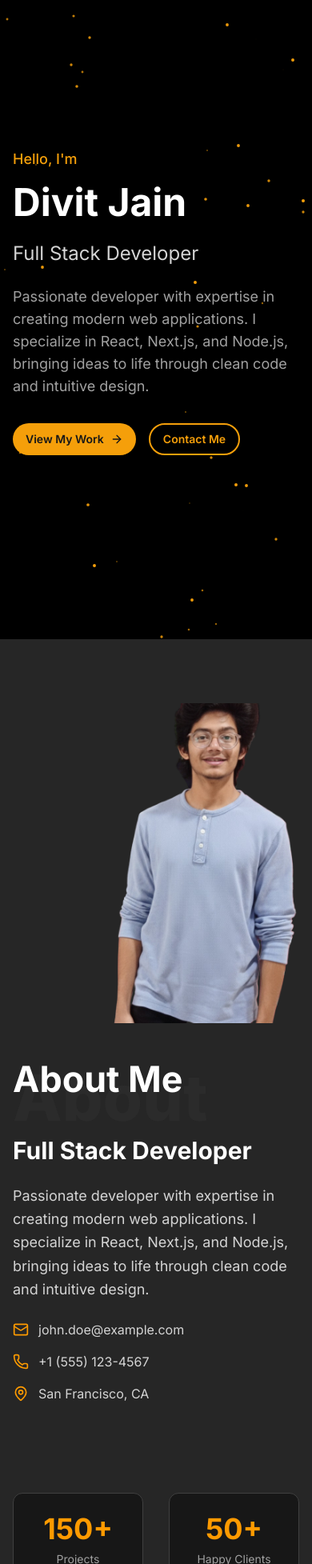
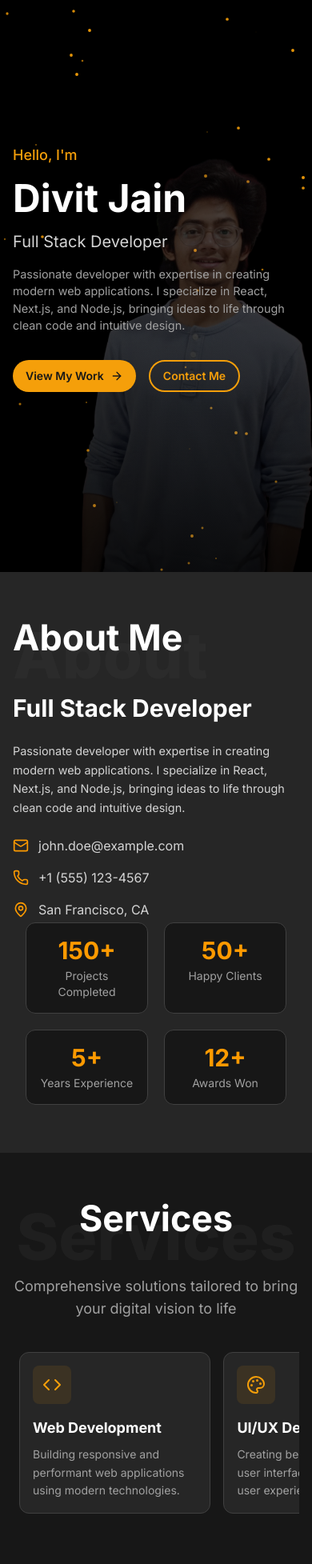
Before and after one commit to DivitJain26/divit-portfolio, a Next.js app: page / in a window 390 px wide. Shown: the part 45-2000 px from the top of the page at 80% size. Built offline with nearby package versions, Linux system fonts and the light colour scheme.

Commit message:
device switch

```diff
--- a/src/components/sections/AboutSection.tsx
+++ b/src/components/sections/AboutSection.tsx
@@ -4,26 +4,27 @@ import { motion } from 'framer-motion';
 import { Mail, MapPin, Phone } from 'lucide-react';
 import { personalInfo, stats } from '@/src/lib/portfolio-data';
 import { SectionHeading } from '@/src/components/ui/SectionHeading';
+import { StatCard } from '@/src/components/ui/StatCard';
 
 export function AboutSection() {
   return (
-    <section id="about" className="py-20 bg-neutral-800">
+    <section id="about" className="py-15 bg-neutral-800">
       <div className="max-w-7xl mx-auto px-4 sm:px-6 lg:px-8">
 
 
-        <div className="grid md:grid-cols-2 gap-12 items-center mb-20">
+        <div className="grid md:grid-cols-2 gap-12 items-stretch mb-1 md:mb-20">
           <motion.div
             initial={{ opacity: 0, x: -50 }}
             whileInView={{ opacity: 1, x: 0 }}
             viewport={{ once: true }}
             transition={{ duration: 0.6 }}
-            className="relative"
+            className="relative hidden md:block"
           >
-            <div className="relative w-full h-[400px] rounded-2xl overflow-hidden">
+            <div className="relative w-full h-[480px] rounded-2xl overflow-hidden">
               <img
                 src={personalInfo.avatar}
                 alt={personalInfo.name}
-                className="w-full h-full object-cover"
+                className="w-full h-full object-cover object-[center_10%]"
               />
               <div className="absolute inset-0 from-neutral-900/60 to-transparent"></div>
             </div>
@@ -44,6 +45,7 @@ export function AboutSection() {
             whileInView={{ opacity: 1, x: 0 }}
             viewport={{ once: true }}
             transition={{ duration: 0.6 }}
+            className="flex flex-col justify-between h-full"
           >
             <SectionHeading
               backgroundText="About"
@@ -54,10 +56,10 @@ export function AboutSection() {
             <h3 className="text-3xl font-bold text-white mb-6">
               {personalInfo.title}
             </h3>
-            <p className="text-neutral-300 text-lg mb-6 leading-relaxed">
-              {personalInfo.bio}
+            <p className="text-neutral-300 text-[0.9rem] md:text-lg mb-6 leading-relaxed">
+              {personalInfo.about}
             </p>
-            <div className="space-y-4 mb-8">
+            <div className="space-y-4">
               <div className="flex items-center gap-3 text-neutral-300">
                 <Mail className="text-amber-500" size={20} />
                 <span>{personalInfo.email}</span>
@@ -79,27 +81,15 @@ export function AboutSection() {
           whileInView={{ opacity: 1, y: 0 }}
           viewport={{ once: true }}
           transition={{ duration: 0.6 }}
-          className="grid grid-cols-2 md:grid-cols-4 gap-8"
+          className="grid grid-cols-2 md:grid-cols-4 gap-5 md:gap-8 px-4 md:px-2"
         >
           {stats.map((stat, index) => (
-            <motion.div
+            <StatCard
               key={stat.label}
-              initial={{ opacity: 0, scale: 0.5 }}
-              whileInView={{ opacity: 1, scale: 1 }}
-              viewport={{ once: true }}
-              transition={{ duration: 0.5, delay: index * 0.1 }}
-              className="text-center p-6 bg-neutral-900 rounded-xl border border-neutral-700 hover:border-amber-500 transition-colors"
-            >
-              <motion.div
-                className="text-4xl font-bold text-amber-500 mb-2"
-                initial={{ opacity: 0 }}
-                whileInView={{ opacity: 1 }}
-                viewport={{ once: true }}
-              >
-                {stat.value}+
-              </motion.div>
-              <div className="text-neutral-400 text-sm">{stat.label}</div>
-            </motion.div>
+              value={stat.value}
+              label={stat.label}
+              delay={index * 0.1}
+            />
           ))}
         </motion.div>
       </div>
--- a/src/components/sections/HeroSection.tsx
+++ b/src/components/sections/HeroSection.tsx
@@ -9,7 +9,7 @@ export function HeroSection() {
   return (
     <section
       id="home"
-      className="min-h-screen flex items-center justify-center relative overflow-hidden bg-gradient-to-br from-neutral-900 via-neutral-800 to-neutral-900"
+      className="min-h-[90vh] md:min-h-screen flex items-center justify-center relative overflow-hidden bg-gradient-to-br from-neutral-900 via-neutral-800 to-neutral-900"
     >
       <div className="absolute inset-0 bg-black bg-cover bg-center"></div>
 
@@ -35,6 +35,24 @@ export function HeroSection() {
         ))}
       </div>
 
+      {/* Mobile background image */}
+      <motion.div
+        className="absolute inset-0 md:hidden z-0 flex items-end justify-center"
+        initial={{ opacity: 0 }}
+        animate={{ opacity: 0.35 }}
+        transition={{ duration: 1 }}
+      >
+        <img
+          src={personalInfo.avatar}
+          alt={personalInfo.name}
+          className="w-full scale-120 mr-15 object-contain object-bottom translate-y-12"
+        />
+
+        {/* Mobile gradient overlay for readability */}
+        <div className="absolute inset-0 bg-gradient-to-t from-black/80 via-black/20 to-transparent" />
+      </motion.div>
+
+
       <div className="max-w-7xl mx-auto px-4 sm:px-6 lg:px-25 relative z-10">
         <div className="grid md:grid-cols-2 gap-6 items-center">
           <motion.div
@@ -51,7 +69,7 @@ export function HeroSection() {
               Hello, I&apos;m
             </motion.span>
             <motion.h1
-              className="text-5xl md:text-7xl font-bold text-white mt-4 mb-6"
+              className="text-5xl md:text-7xl font-bold text-white mt-4 mb-4 md:mb-6"
               initial={{ opacity: 0, y: 20 }}
               animate={{ opacity: 1, y: 0 }}
               transition={{ delay: 0.3 }}
@@ -59,7 +77,7 @@ export function HeroSection() {
               {personalInfo.name}
             </motion.h1>
             <motion.h2
-              className="text-2xl md:text-3xl text-neutral-300 mb-6"
+              className="text-xl md:text-3xl text-neutral-300 mb-4 md:mb-6"
               initial={{ opacity: 0, y: 20 }}
               animate={{ opacity: 1, y: 0 }}
               transition={{ delay: 0.4 }}
@@ -67,7 +85,7 @@ export function HeroSection() {
               {personalInfo.title}
             </motion.h2>
             <motion.p
-              className="text-neutral-400 text-lg mb-8 max-w-lg"
+              className="text-neutral-400 text-[0.9rem] md:text-lg mb-8 max-w-lg"
               initial={{ opacity: 0, y: 20 }}
               animate={{ opacity: 1, y: 0 }}
               transition={{ delay: 0.5 }}
@@ -112,9 +130,7 @@ export function HeroSection() {
                 alt={personalInfo.name}
                 className="object-contain scale-125"
               />
-              <div className="absolute inset-0 from-neutral-900 via-transparent to-transparent"></div>
             </div>
-            <div className="absolute -bottom-4 -right-4 w-72 h-72 rounded-full opacity-20 blur-3xl" />
           </motion.div>
         </div>
       </div>
--- a/src/components/sections/ServicesSection.tsx
+++ b/src/components/sections/ServicesSection.tsx
@@ -1,13 +1,12 @@
 'use client';
 
 import { motion } from 'framer-motion';
-import { services } from '@/src/lib/portfolio-data';
 import { SectionHeading } from '@/src/components/ui/SectionHeading';
 import { ServicesGrid } from '@/src/components/ui/ServicesGrid';
 
 export function ServicesSection() {
   return (
-    <section id="services" className="py-20 bg-neutral-900">
+    <section id="services" className="py-15 bg-neutral-900">
       <div className="max-w-7xl mx-auto px-4 sm:px-6 lg:px-8">
 
         {/* Heading */}
@@ -16,7 +15,7 @@ export function ServicesSection() {
           whileInView={{ opacity: 1, y: 0 }}
           viewport={{ once: true }}
           transition={{ duration: 0.6 }}
-          className="text-center mb-16"
+          className="text-center mb-8 md:mb-16"
         >
           <SectionHeading
             backgroundText="Services"
--- a/src/components/ui/ServiceCard.tsx
+++ b/src/components/ui/ServiceCard.tsx
@@ -12,9 +12,10 @@ interface Service {
 interface ServiceCardProps {
   service: Service;
   index: number;
+  compact?: boolean; // for mobile
 }
 
-export function ServiceCard({ service, index }: ServiceCardProps) {
+export function ServiceCard({ service, index, compact }: ServiceCardProps) {
   const Icon = (LucideIcons as any)[service.icon] || LucideIcons.Code;
 
   return (
@@ -23,22 +24,33 @@ export function ServiceCard({ service, index }: ServiceCardProps) {
       whileInView={{ opacity: 1, y: 0 }}
       viewport={{ once: true }}
       transition={{ duration: 0.5, delay: index * 0.1 }}
-      whileHover={{ y: -10 }}
-      className="bg-neutral-800 p-8 rounded-xl border border-neutral-700 hover:border-brand-primary transition-all duration-300 group"
+      whileHover={{ scale: compact ? 1 : 1.03 }} // slight scale instead of spin
+      className={`
+        bg-neutral-800
+        rounded-xl
+        border border-neutral-700
+        hover:border-brand-primary
+        transition-all duration-300
+        group
+        ${compact ? 'p-4' : 'p-8'}
+      `}
     >
       <motion.div
-        className="w-16 h-16 bg-brand-primary/10 rounded-lg flex items-center justify-center mb-6 group-hover:bg-brand-primary/20 transition-colors"
-        whileHover={{ rotate: 360 }}
-        transition={{ duration: 0.6 }}
+        className={`
+          flex items-center justify-center mb-4
+          ${compact ? 'w-12 h-12' : 'w-16 h-16'}
+          bg-brand-primary/10 rounded-lg
+          group-hover:bg-brand-primary/20 transition-colors
+        `}
       >
-        <Icon className="text-brand-primary" size={32} />
+        <Icon className="text-brand-primary" size={compact ? 24 : 32} />
       </motion.div>
 
-      <h3 className="text-xl font-bold text-white mb-4">
+      <h3 className={`font-bold text-white mb-2 ${compact ? 'text-lg' : 'text-xl'}`}>
         {service.title}
       </h3>
 
-      <p className="text-neutral-400 leading-relaxed">
+      <p className={`text-neutral-400 leading-relaxed ${compact ? 'text-sm' : 'text-base'}`}>
         {service.description}
       </p>
     </motion.div>
--- a/src/components/ui/ServicesGrid.tsx
+++ b/src/components/ui/ServicesGrid.tsx
@@ -8,13 +8,13 @@ export function ServicesGrid() {
     <>
       {/* Mobile Horizontal Scroll */}
       <div className="md:hidden">
-        <div className="flex gap-6 overflow-x-auto pb-4 snap-x snap-mandatory scroll-smooth scrollbar-hide">
+        <div className="flex gap-4 overflow-x-auto pb-4 snap-x snap-mandatory scroll-smooth scrollbar-hide px-2">
           {services.map((service, index) => (
             <div
               key={service.title}
-              className="min-w-[85%] sm:min-w-[70%] snap-center pt-3"
+              className="min-w-[70%] snap-center pt-2"
             >
-              <ServiceCard service={service} index={index} />
+              <ServiceCard service={service} index={index} compact />
             </div>
           ))}
         </div>
--- /dev/null
+++ b/src/components/ui/StatCard.tsx
@@ -0,0 +1,32 @@
+'use client';
+
+import { motion } from 'framer-motion';
+
+interface StatCardProps {
+  value: string | number;
+  label: string;
+  delay?: number;
+}
+
+export function StatCard({ value, label, delay = 0 }: StatCardProps) {
+  return (
+    <motion.div
+      initial={{ opacity: 0, scale: 0.5 }}
+      whileInView={{ opacity: 1, scale: 1 }}
+      viewport={{ once: true }}
+      transition={{ duration: 0.5, delay }}
+      className="text-center p-4 md:p-6 bg-neutral-900 rounded-xl border border-neutral-700 hover:border-amber-500 transition-colors"
+    >
+      <motion.div
+        className="text-3xl md:text-4xl font-bold text-amber-500 mb-1 md:mb-2"
+        initial={{ opacity: 0 }}
+        whileInView={{ opacity: 1 }}
+        viewport={{ once: true }}
+      >
+        {value}+
+      </motion.div>
+
+      <div className="text-neutral-400 text-sm">{label}</div>
+    </motion.div>
+  );
+}
--- a/src/components/ui/navigation-menu.tsx
+++ /dev/null
@@ -1,128 +0,0 @@
-import * as React from 'react';
-import * as NavigationMenuPrimitive from '@radix-ui/react-navigation-menu';
-import { cva } from 'class-variance-authority';
-import { ChevronDown } from 'lucide-react';
-
-import { cn } from '@/lib/utils';
-
-const NavigationMenu = React.forwardRef<
-  React.ElementRef<typeof NavigationMenuPrimitive.Root>,
-  React.ComponentPropsWithoutRef<typeof NavigationMenuPrimitive.Root>
->(({ className, children, ...props }, ref) => (
-  <NavigationMenuPrimitive.Root
-    ref={ref}
-    className={cn(
-      'relative z-10 flex max-w-max flex-1 items-center justify-center',
-      className
-    )}
-    {...props}
-  >
-    {children}
-    <NavigationMenuViewport />
-  </NavigationMenuPrimitive.Root>
-));
-NavigationMenu.displayName = NavigationMenuPrimitive.Root.displayName;
-
-const NavigationMenuList = React.forwardRef<
-  React.ElementRef<typeof NavigationMenuPrimitive.List>,
-  React.ComponentPropsWithoutRef<typeof NavigationMenuPrimitive.List>
->(({ className, ...props }, ref) => (
-  <NavigationMenuPrimitive.List
-    ref={ref}
-    className={cn(
-      'group flex flex-1 list-none items-center justify-center space-x-1',
-      className
-    )}
-    {...props}
-  />
-));
-NavigationMenuList.displayName = NavigationMenuPrimitive.List.displayName;
-
-const NavigationMenuItem = NavigationMenuPrimitive.Item;
-
-const navigationMenuTriggerStyle = cva(
-  'group inline-flex h-10 w-max items-center justify-center rounded-md bg-background px-4 py-2 text-sm font-medium transition-colors hover:bg-accent hover:text-accent-foreground focus:bg-accent focus:text-accent-foreground focus:outline-none disabled:pointer-events-none disabled:opacity-50 data-[active]:bg-accent/50 data-[state=open]:bg-accent/50'
-);
-
-const NavigationMenuTrigger = React.forwardRef<
-  React.ElementRef<typeof NavigationMenuPrimitive.Trigger>,
-  React.ComponentPropsWithoutRef<typeof NavigationMenuPrimitive.Trigger>
->(({ className, children, ...props }, ref) => (
-  <NavigationMenuPrimitive.Trigger
-    ref={ref}
-    className={cn(navigationMenuTriggerStyle(), 'group', className)}
-    {...props}
-  >
-    {children}{' '}
-    <ChevronDown
-      className="relative top-[1px] ml-1 h-3 w-3 transition duration-200 group-data-[state=open]:rotate-180"
-      aria-hidden="true"
-    />
-  </NavigationMenuPrimitive.Trigger>
-));
-NavigationMenuTrigger.displayName = NavigationMenuPrimitive.Trigger.displayName;
-
-const NavigationMenuContent = React.forwardRef<
-  React.ElementRef<typeof NavigationMenuPrimitive.Content>,
-  React.ComponentPropsWithoutRef<typeof NavigationMenuPrimitive.Content>
->(({ className, ...props }, ref) => (
-  <NavigationMenuPrimitive.Content
-    ref={ref}
-    className={cn(
-      'left-0 top-0 w-full data-[motion^=from-]:animate-in data-[motion^=to-]:animate-out data-[motion^=from-]:fade-in data-[motion^=to-]:fade-out data-[motion=from-end]:slide-in-from-right-52 data-[motion=from-start]:slide-in-from-left-52 data-[motion=to-end]:slide-out-to-right-52 data-[motion=to-start]:slide-out-to-left-52 md:absolute md:w-auto ',
-      className
-    )}
-    {...props}
-  />
-));
-NavigationMenuContent.displayName = NavigationMenuPrimitive.Content.displayName;
-
-const NavigationMenuLink = NavigationMenuPrimitive.Link;
-
-const NavigationMenuViewport = React.forwardRef<
-  React.ElementRef<typeof NavigationMenuPrimitive.Viewport>,
-  React.ComponentPropsWithoutRef<typeof NavigationMenuPrimitive.Viewport>
->(({ className, ...props }, ref) => (
-  <div className={cn('absolute left-0 top-full flex justify-center')}>
-    <NavigationMenuPrimitive.Viewport
-      className={cn(
-        'origin-top-center relative mt-1.5 h-[var(--radix-navigation-menu-viewport-height)] w-full overflow-hidden rounded-md border bg-popover text-popover-foreground shadow-lg data-[state=open]:animate-in data-[state=closed]:animate-out data-[state=closed]:zoom-out-95 data-[state=open]:zoom-in-90 md:w-[var(--radix-navigation-menu-viewport-width)]',
-        className
-      )}
-      ref={ref}
-      {...props}
-    />
-  </div>
-));
-NavigationMenuViewport.displayName =
-  NavigationMenuPrimitive.Viewport.displayName;
-
-const NavigationMenuIndicator = React.forwardRef<
-  React.ElementRef<typeof NavigationMenuPrimitive.Indicator>,
-  React.ComponentPropsWithoutRef<typeof NavigationMenuPrimitive.Indicator>
->(({ className, ...props }, ref) => (
-  <NavigationMenuPrimitive.Indicator
-    ref={ref}
-    className={cn(
-      'top-full z-[1] flex h-1.5 items-end justify-center overflow-hidden data-[state=visible]:animate-in data-[state=hidden]:animate-out data-[state=hidden]:fade-out data-[state=visible]:fade-in',
-      className
-    )}
-    {...props}
-  >
-    <div className="relative top-[60%] h-2 w-2 rotate-45 rounded-tl-sm bg-border shadow-md" />
-  </NavigationMenuPrimitive.Indicator>
-));
-NavigationMenuIndicator.displayName =
-  NavigationMenuPrimitive.Indicator.displayName;
-
-export {
-  navigationMenuTriggerStyle,
-  NavigationMenu,
-  NavigationMenuList,
-  NavigationMenuItem,
-  NavigationMenuContent,
-  NavigationMenuTrigger,
-  NavigationMenuLink,
-  NavigationMenuIndicator,
-  NavigationMenuViewport,
-};
--- a/src/lib/portfolio-data.ts
+++ b/src/lib/portfolio-data.ts
@@ -6,6 +6,7 @@ export const personalInfo = {
   title: 'Full Stack Developer',
   subtitle: 'Building Digital Experiences',
   bio: 'Passionate developer with expertise in creating modern web applications. I specialize in React, Next.js, and Node.js, bringing ideas to life through clean code and intuitive design.',
+  about: 'Passionate developer with expertise in creating modern web applications. I specialize in React, Next.js, and Node.js, bringing ideas to life through clean code and intuitive design.',
   email: 'john.doe@example.com',
   phone: '+1 (555) 123-4567',
   location: 'San Francisco, CA',
```
